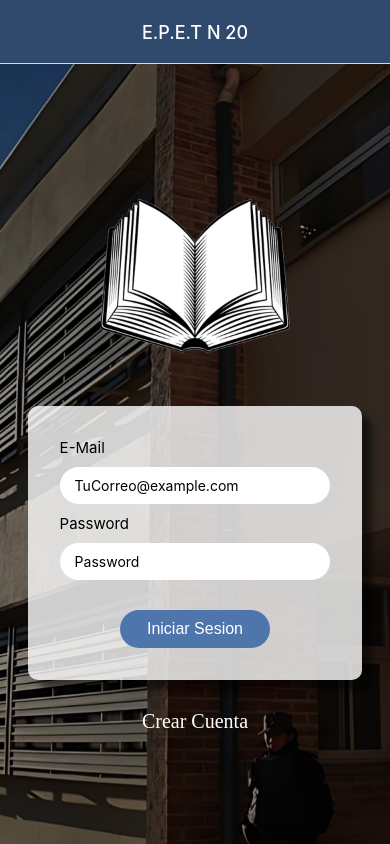
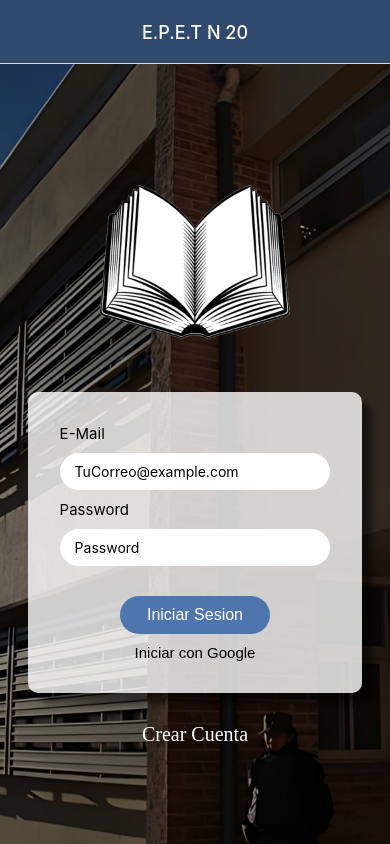
Before and after one commit to LuuAlveal/No_Hackeamos_Ni_La_Puerta, a React Native app: screen /Login in a window 390 px wide. Built offline with nearby package versions, Linux system fonts and the light colour scheme.

Commit message:
Añadiendo provider google

```diff
--- a/screens/Login.jsx
+++ b/screens/Login.jsx
@@ -1,11 +1,13 @@
 import React, { useState } from 'react';
 import { StyleSheet, Text, View, Image, TextInput, TouchableOpacity, Alert, ImageBackground} from 'react-native';
 import appFirebase from '../firebase';
-import { getAuth, signInWithEmailAndPassword } from 'firebase/auth'
+import { getAuth, GoogleAuthProvider, signInWithEmailAndPassword, signInWithPopup} from 'firebase/auth'
+const provider = new GoogleAuthProvider();
 const auth = getAuth (appFirebase)
-
 export default function Login (props){
 
+
+    //loguearse con email y contrasenia
     const [email, setEmail] = useState ()
     const [password, setPassword] = useState ()
 
@@ -20,6 +22,30 @@ export default function Login (props){
             alert('Usuario o Contrasenia Incorrecta.')
             Alert.alert('Error','Usuario o Contrasenia Incorrecta.')
         }
+    }
+    //Loguearse con google
+    const LogueoGoogle =  async (e) =>{
+        e.preventDefault();
+        signInWithPopup(auth, provider)
+        .then((result) => {
+          // This gives you a Google Access Token. You can use it to access the Google API.
+          const credential = GoogleAuthProvider.credentialFromResult(result);
+          const token = credential.accessToken;
+          // The signed-in user info.
+          const user = result.user;
+          // IdP data available using getAdditionalUserInfo(result)
+          // ...
+          props.navigation.navigate('Home')
+        }).catch((error) => {
+          // Handle Errors here.
+          const errorCode = error.code;
+          const errorMessage = error.message;
+          // The email of the user's account used.
+          const email = error.customData.email;
+          // The AuthCredential type that was used.
+          const credential = GoogleAuthProvider.credentialFromError(error);
+          // ...
+        });
     }
     const Registrarse = () => {
         props.navigation.navigate('Register');
@@ -64,9 +90,18 @@ export default function Login (props){
             border: 'none',
             color: 'white'
         },
+        buttonGoogle:{
+            marginTop:10,
+            fontSize: 15
+        },
         textButton:{
             textAlign: 'center',
             color: 'white',
+            fontFamily: 'sans-serif'
+        },
+        textButtonGoogle:{
+            textAlign: 'center',
+            color: '#0a0a0',
             fontFamily: 'sans-serif'
         },
         logo:{
@@ -129,6 +164,16 @@ export default function Login (props){
                         </text>
                     </TouchableOpacity>
                 </View>
+                <View style = {style.containerButton}>
+                    <TouchableOpacity
+                        style = {style.buttonGoogle}
+                        onPress={ LogueoGoogle }
+                    >
+                        <text style={style.textButtonGoogle}>
+                            Iniciar con Google
+                        </text>
+                    </TouchableOpacity>
+                </View>
             </View>
 
             <View>
```
